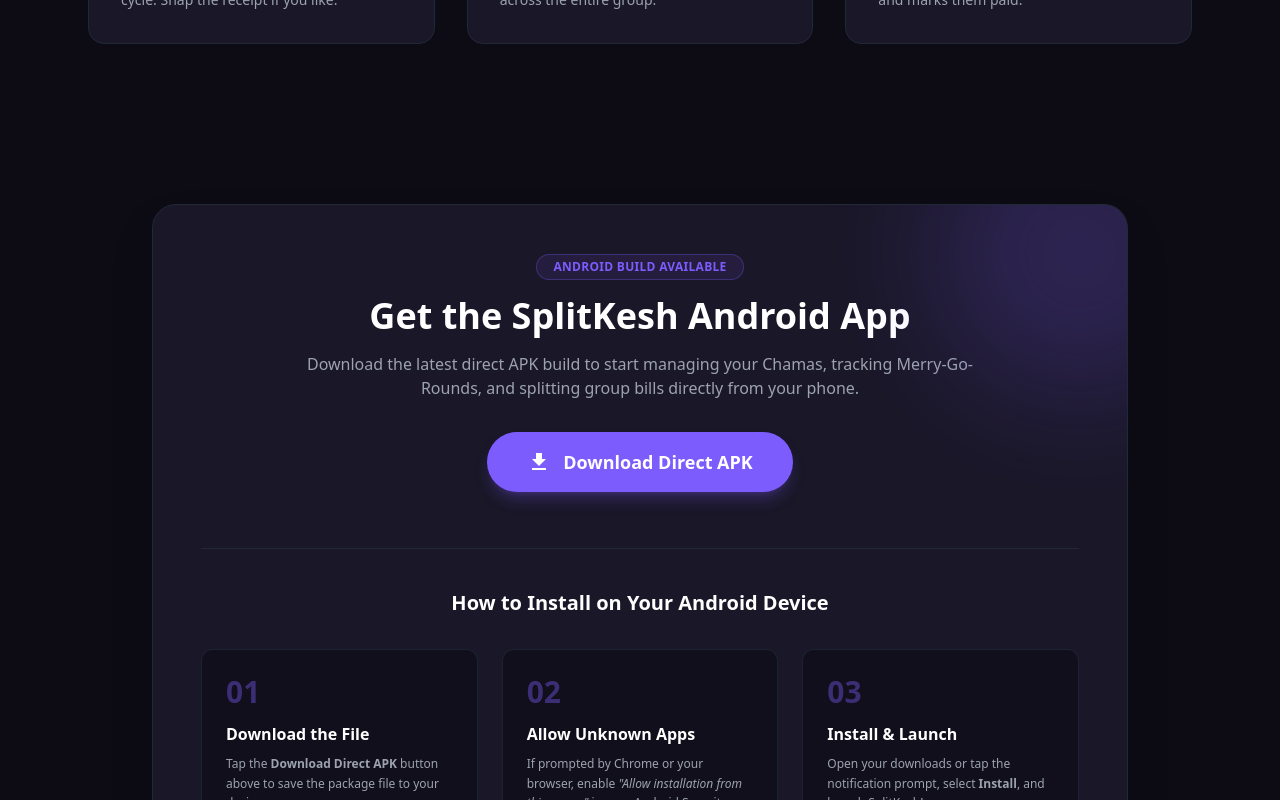
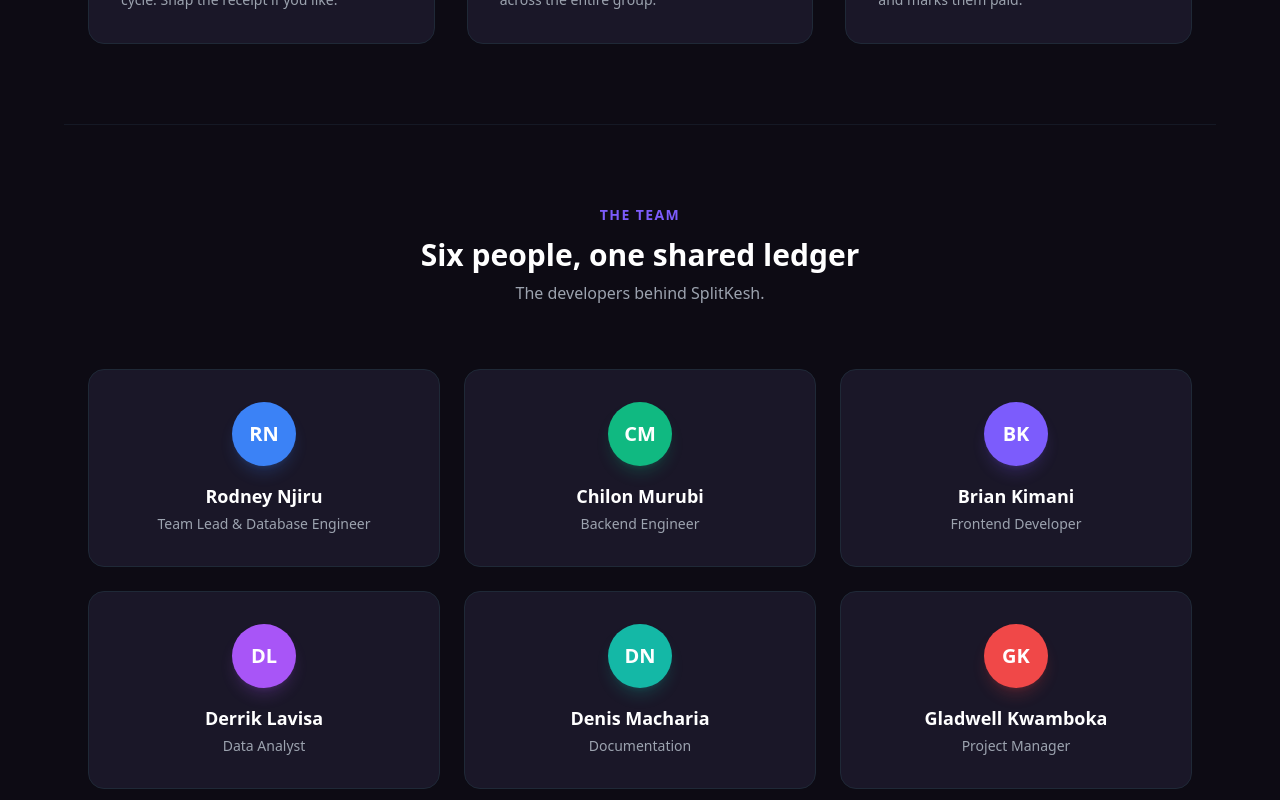
Before and after one commit to briankimani640/splitkesh-web, a React (Vite) app: page / in a window 1280 px wide. Shown: the part 2840-3640 px from the top of the page. Built offline with nearby package versions, Linux system fonts and the light colour scheme.

Commit message:
feat: add team members grid section

```diff
--- a/src/App.jsx
+++ b/src/App.jsx
@@ -2,7 +2,8 @@
 import Hero from './components/Hero'
 import ProblemSolution from './components/ProblemSolution'
 import FeatureGrid from './components/FeatureGrid'
-import HowItWorks from './components/HowItWorks' // <-- Import here
+import HowItWorks from './components/HowItWorks'
+import TeamSection from './components/TeamSection' // <-- Import here
 import ApkDownloadGuide from './components/ApkDownloadGuide'
 import Footer from './components/Footer'
 
@@ -14,7 +15,8 @@
         <Hero />
         <ProblemSolution />
         <FeatureGrid />
-        <HowItWorks /> {/* <-- Add it here */}
+        <HowItWorks />
+        <TeamSection /> {/* <-- Add it here */}
         <ApkDownloadGuide />
       </main>
       <Footer />
--- /dev/null
+++ b/src/components/TeamSection.jsx
@@ -0,0 +1,47 @@
+const TeamSection = () => {
+  const team = [
+    { initials: "RN", name: "Rodney Njiru", role: "Team Lead & Database Engineer", color: "bg-blue-500 shadow-blue-500/20" },
+    { initials: "CM", name: "Chilon Murubi", role: "Backend Engineer", color: "bg-emerald-500 shadow-emerald-500/20" },
+    { initials: "BK", name: "Brian Kimani", role: "Frontend Developer", color: "bg-primary shadow-primary/20" },
+    { initials: "DL", name: "Derrik Lavisa", role: "Data Analyst", color: "bg-purple-500 shadow-purple-500/20" },
+    { initials: "DN", name: "Denis Macharia", role: "Documentation", color: "bg-teal-500 shadow-teal-500/20" },
+    { initials: "GK", name: "Gladwell Kwamboka", role: "Project Manager", color: "bg-danger shadow-danger/20" }
+  ];
+
+  return (
+    <section className="py-20 px-6 max-w-6xl mx-auto border-t border-gray-800/50" id="team">
+
+      {/* Section Header */}
+      <div className="text-center mb-16">
+        <h2 className="text-sm text-primary font-bold tracking-widest uppercase mb-3">
+          The Team
+        </h2>
+        <h3 className="text-3xl font-bold text-white mb-2">
+          Six people, one shared ledger
+        </h3>
+        <p className="text-gray-400">
+          The developers behind SplitKesh.
+        </p>
+      </div>
+
+      {/* Team Grid */}
+      <div className="grid grid-cols-1 md:grid-cols-2 lg:grid-cols-3 gap-6">
+        {team.map((member, index) => (
+          <div
+            key={index}
+            className="bg-darkcard border border-gray-800 rounded-2xl p-8 flex flex-col items-center text-center hover:border-gray-600 transition-colors duration-300"
+          >
+            <div className={`w-16 h-16 rounded-full flex items-center justify-center text-white text-xl font-bold mb-4 shadow-lg ${member.color}`}>
+              {member.initials}
+            </div>
+            <h4 className="text-lg font-bold text-white">{member.name}</h4>
+            <p className="text-sm text-gray-400 mt-1">{member.role}</p>
+          </div>
+        ))}
+      </div>
+
+    </section>
+  );
+};
+
+export default TeamSection;
```
